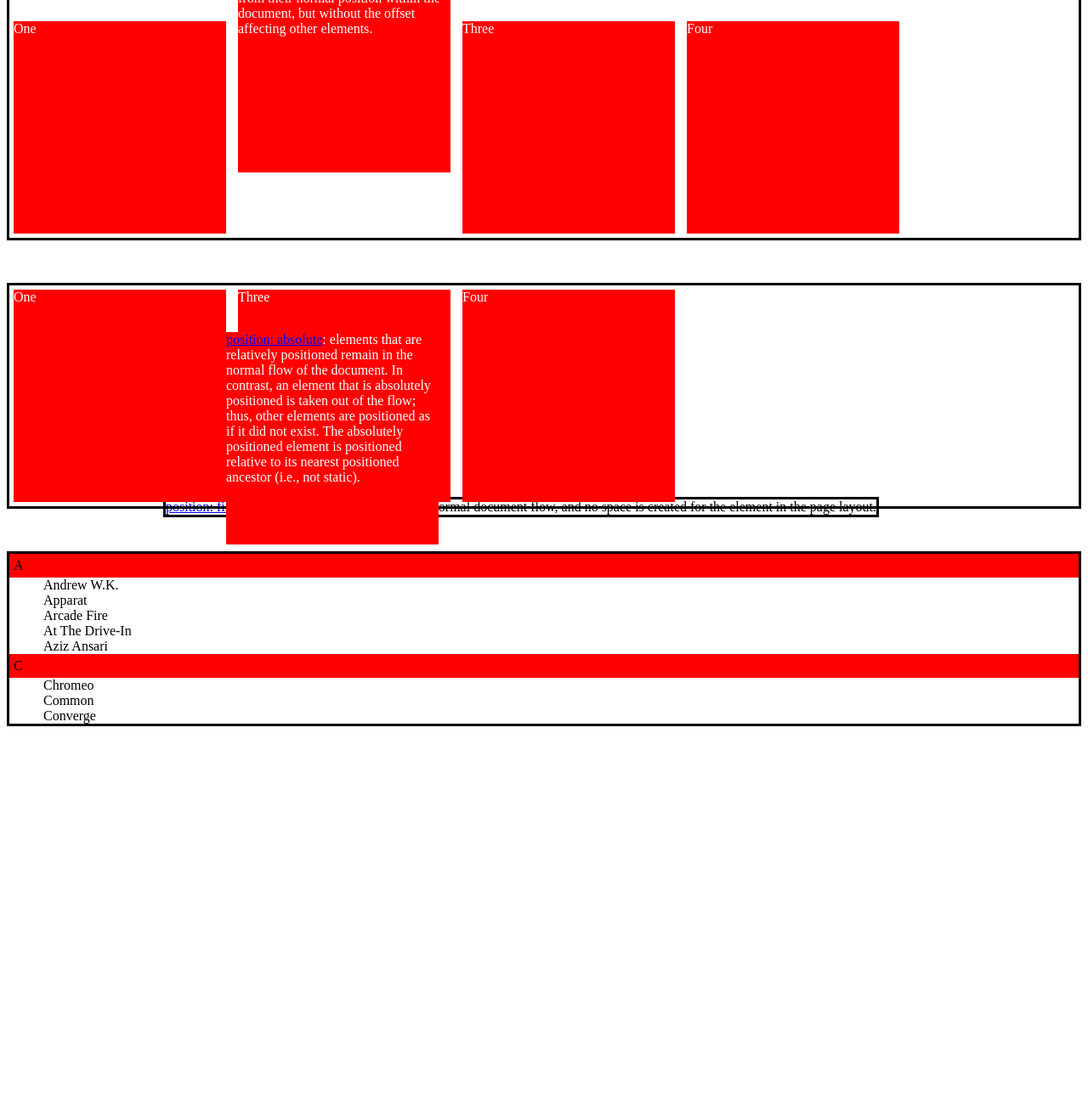
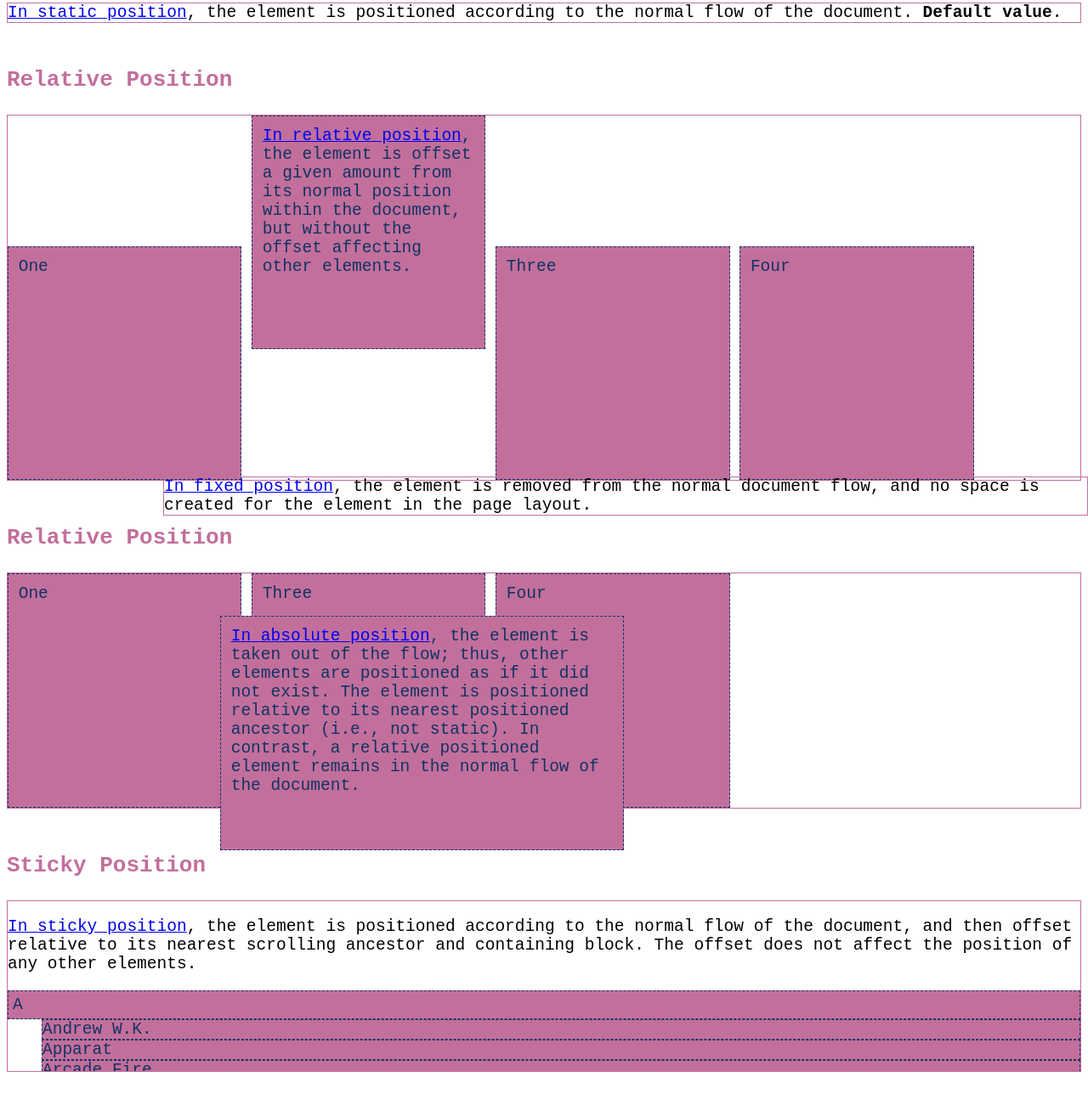
Before and after one commit to sebge2/css-sass-cookbook, a plain HTML site: page positioning.html in a window 1280 px wide. Shown: the part 185-1473 px from the top of the page at 85% size. Before the commit the page ends 1090 px from the top, so only its background shows below. Drawn offline with Linux system fonts and the light colour scheme.

Commit message:
Deploying to gh-pages from @ sebge2/css-sass-cookbook@431531f636042983f761d6f0e9e8d8eb5c5daa04 🚀

```diff
--- a/css/positioning.css
+++ b/css/positioning.css
@@ -1,15 +1,54 @@
-.example {
-  border: 3px solid black;
-  margin: 50px auto;
+html {
+  font-family: monospace;
 }
 
-.box {
+h1 {
+  color: #c26f9c;
+}
+h1:not(:first-of-type) {
+  margin-top: 4rem;
+}
+
+.example-box {
+  margin: 2rem auto;
+  border: 1px solid #c26f9c;
+  font-size: 1.5rem;
+}
+.example-box .example-inner-box {
+  background: #c26f9c;
+  color: #113362;
+  border: 1px dashed #113362;
+  padding: 0.9rem;
+}
+
+.w-250 {
+  width: 250px;
+}
+
+.w-300 {
+  width: 300px;
+}
+
+.w-350 {
+  width: 350px;
+}
+
+.h-250 {
+  height: 250px;
+}
+
+.h-300 {
+  height: 300px;
+}
+
+.h-800 {
+  height: 800px;
+}
+
+.example-inner-box {
   display: inline-block;
   width: 250px;
   height: 250px;
-  background: red;
-  color: white;
-  margin: 5px;
 }
 
 .fixed {
@@ -20,7 +59,6 @@
 
 .static {
   position: static;
-  border: 3px solid red;
 }
 
 .relative {
@@ -31,16 +69,22 @@
   position: absolute;
   top: 50px;
   left: 250px;
+  width: 450px;
 }
 
-.sticky {
+.example-box-sticky {
   height: 200px;
   overflow: auto;
 }
-.sticky dt {
+.example-box-sticky .example-inner-box {
+  padding: 0;
+  display: block;
+  width: auto;
+  height: auto;
+}
+.example-box-sticky .sticky {
   position: -webkit-sticky;
   position: sticky;
   top: 0;
-  background-color: red;
   padding: 5px;
 }
--- a/positioning.html
+++ b/positioning.html
@@ -7,62 +7,76 @@
 </head>
 <body>
 
-<div class="fixed example">
-  <a href="https://developer.mozilla.org/en-US/docs/Web/CSS/position">position: fixed</a>: the element is removed from the normal document flow, and no space is created for the element in the page layout.
+<h1>Fixed Position</h1>
+(See below)
+<div class="fixed example-box">
+  <a href="https://developer.mozilla.org/en-US/docs/Web/CSS/position">In fixed position</a>, the element is removed from the normal document flow, and no space is created for the element in the page layout.
 </div>
 
-<div class="example">
+<h1>Static Position</h1>
+<div class="example-box">
   <div class="static">
-    <a href="https://developer.mozilla.org/en-US/docs/Web/CSS/position">position: static</a>: the element is positioned according to the normal flow of the document. <b>Default value</b>.
+    <a href="https://developer.mozilla.org/en-US/docs/Web/CSS/position">In static position</a>, the element is positioned according to the normal flow of the document. <b>Default value</b>.
   </div>
 </div>
 
-<div class="example">
-  <div class="box">One</div>
-  <div class="box relative">
-    <a href="https://developer.mozilla.org/en-US/docs/Web/CSS/position">position: relative</a>: relatively positioned elements are offset a given amount from their normal position within the document, but without the offset affecting other elements.
+<h1>Relative Position</h1>
+<div class="example-box">
+  <div class="example-inner-box">One</div>
+  <div class="example-inner-box relative">
+    <a href="https://developer.mozilla.org/en-US/docs/Web/CSS/position">In relative position</a>, the element is offset a given amount from its normal position within the document, but without the offset affecting other elements.
   </div>
-  <div class="box">Three</div>
-  <div class="box">Four</div>
+  <div class="example-inner-box">Three</div>
+  <div class="example-inner-box">Four</div>
 </div>
 
-<div class="example" style="position: relative">
-  <div class="box">One</div>
-  <div class="box absolute">
-    <a href="https://developer.mozilla.org/en-US/docs/Web/CSS/position">position: absolute</a>: elements that are relatively positioned remain in the normal flow of the document. In contrast, an element that is absolutely positioned is taken out of the flow; thus, other elements are positioned as if it did not exist. The absolutely positioned element is positioned relative to its nearest positioned ancestor (i.e., not static).
+<h1>Relative Position</h1>
+<div class="example-box" style="position: relative">
+  <div class="example-inner-box">One</div>
+  <div class="example-inner-box absolute">
+    <a href="https://developer.mozilla.org/en-US/docs/Web/CSS/position">In absolute position</a>, the element is taken out of the flow; thus, other elements are positioned as if it did not exist.
+    The element is positioned relative to its nearest positioned ancestor (i.e., not static).
+    In contrast, a relative positioned element remains in the normal flow of the document.
   </div>
-  <div class="box">Three</div>
-  <div class="box">Four</div>
+  <div class="example-inner-box">Three</div>
+  <div class="example-inner-box">Four</div>
 </div>
 
-<div class="example sticky">
+<h1>Sticky Position</h1>
+<div class="example-box example-box-sticky">
+  <p>
+    <a href="https://developer.mozilla.org/en-US/docs/Web/CSS/position">In sticky position</a>, the element is positioned according to the normal flow of the
+    document, and then offset relative to its nearest scrolling ancestor and containing block.
+    The offset does not affect the position of any other elements.
+  </p>
+
   <div>
-    <dt>A</dt>
-    <dd>Andrew W.K.</dd>
-    <dd>Apparat</dd>
-    <dd>Arcade Fire</dd>
-    <dd>At The Drive-In</dd>
-    <dd>Aziz Ansari</dd>
+    <div class="example-inner-box sticky">A</div>
+    <dd class="example-inner-box">Andrew W.K.</dd>
+    <dd class="example-inner-box">Apparat</dd>
+    <dd class="example-inner-box">Arcade Fire</dd>
+    <dd class="example-inner-box">At The Drive-In</dd>
+    <dd class="example-inner-box">Aziz Ansari</dd>
   </div>
   <div>
-    <dt>C</dt>
-    <dd>Chromeo</dd>
-    <dd>Common</dd>
-    <dd>Converge</dd>
-    <dd>Crystal Castles</dd>
-    <dd>Cursive</dd>
+    <div class="example-inner-box sticky">C</div>
+    <dd class="example-inner-box">Chromeo</dd>
+    <dd class="example-inner-box">Common</dd>
+    <dd class="example-inner-box">Converge</dd>
+    <dd class="example-inner-box">Crystal Castles</dd>
+    <dd class="example-inner-box">Cursive</dd>
   </div>
   <div>
-    <dt>E</dt>
-    <dd>Explosions In The Sky</dd>
+    <div class="example-inner-box sticky">E</div>
+    <dd class="example-inner-box">Explosions In The Sky</dd>
   </div>
   <div>
-    <dt>T</dt>
-    <dd>Ted Leo &amp; The Pharmacists</dd>
-    <dd>T-Pain</dd>
-    <dd>Thrice</dd>
-    <dd>TV On The Radio</dd>
-    <dd>Two Gallants</dd>
+    <div class="example-inner-box sticky">T</div>
+    <dd class="example-inner-box">Ted Leo &amp; The Pharmacists</dd>
+    <dd class="example-inner-box">T-Pain</dd>
+    <dd class="example-inner-box">Thrice</dd>
+    <dd class="example-inner-box">TV On The Radio</dd>
+    <dd class="example-inner-box">Two Gallants</dd>
   </div>
 </div>
 
```
Also changed, not shown: responsive.html (+2 -2 lines).
